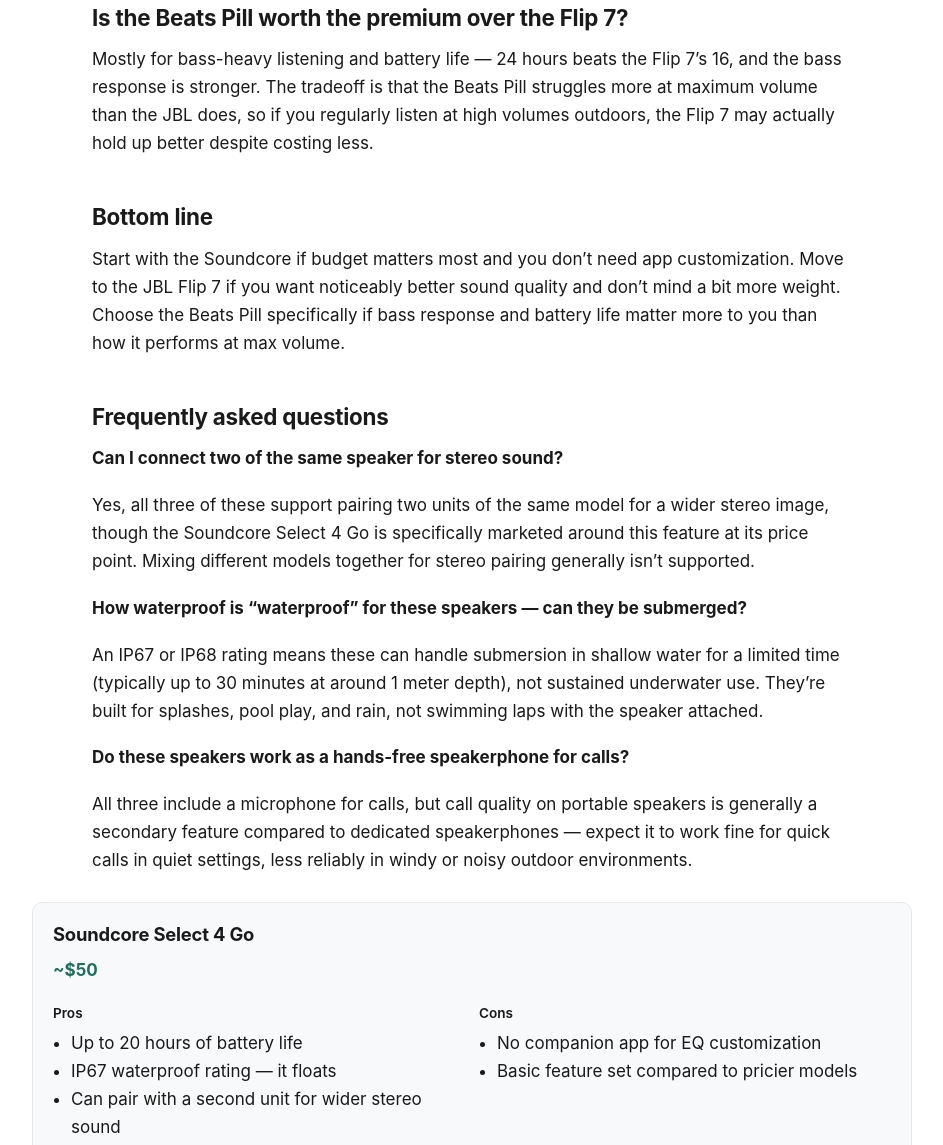
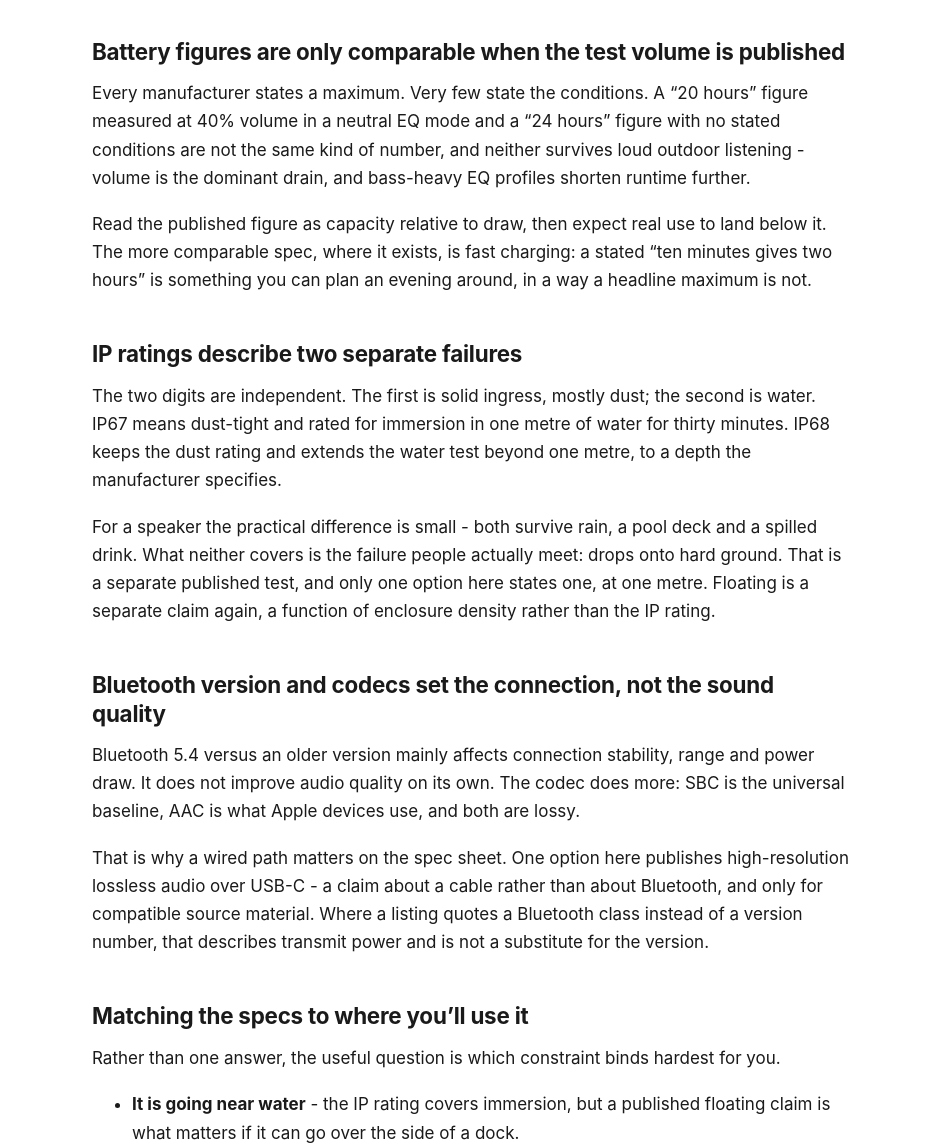
Before and after one commit to solusupport-bot/pickloot-site, an Astro site: page /blog/best-portable-bluetooth-speakers-2026 in a window 1280 px wide. Shown: the part 1655-2800 px from the top of the page, without its empty margins (168-1111 px from the left). Built offline with nearby package versions, Linux system fonts and the light colour scheme; Astro itself is replaced by a stand-in of ours.

Commit message:
convert: best-reusable-water-bottles-2026, best-portable-bluetooth-speakers-2026 to guide format

```diff
--- a/src/content/posts/best-portable-bluetooth-speakers-2026.md
+++ b/src/content/posts/best-portable-bluetooth-speakers-2026.md
@@ -1,73 +1,98 @@
 ---
-title: "Best Portable Bluetooth Speakers in 2026"
-description: "From a $50 waterproof speaker that floats to a $150 speaker with lossless audio, here's which portable Bluetooth speaker actually fits how you'll use it."
+title: "How to Choose a Portable Bluetooth Speaker in 2026"
+description: "Rated output power, battery life, IP rating, Bluetooth version and weight are the specs that separate portable speakers. Here is what each one changes."
 publishDate: 2026-07-16
+updatedDate: 2026-09-04
 category: "Tech & Gadgets"
+format: "guide"
 heroImage: "https://images.unsplash.com/photo-1608043152269-423dbba4e7e1?crop=entropy&cs=tinysrgb&fit=max&fm=jpg&ixid=M3wxMDE3MjIwfDB8MXxzZWFyY2h8Mnx8Ymx1ZXRvb3RoJTIwc3BlYWtlcnxlbnwwfDB8fHwxNzg4NDE3MTkwfDI&ixlib=rb-4.1.0&q=80&w=1080"
 heroImageAlt: "A black portable Bluetooth speaker sitting on a wooden table."
 heroImageCreditName: "Nejc Soklič"
 heroImageCreditUrl: "https://unsplash.com/@nejc_soklic?utm_source=pickloot&utm_medium=referral"
 draft: false
-products:
-  - name: "Soundcore Select 4 Go"
-    amazonUrl: "https://www.amazon.com/s?k=Soundcore+Select+4+Go+Speaker"
-    price: "~$50"
-    pros:
-      - "Up to 20 hours of battery life"
-      - "IP67 waterproof rating — it floats"
-      - "Can pair with a second unit for wider stereo sound"
-    cons:
-      - "No companion app for EQ customization"
-      - "Basic feature set compared to pricier models"
-  - name: "JBL Flip 7"
-    amazonUrl: "https://www.amazon.com/s?k=JBL+Flip+7+Speaker"
-    price: "~$130"
-    pros:
-      - "Strong, balanced audio quality across frequencies"
-      - "IP68 rated — dust and water resistant"
-      - "Companion app with EQ customization and stereo pairing"
-    cons:
-      - "Slightly heavier than more compact budget speakers"
-  - name: "Beats Pill"
-    amazonUrl: "https://www.amazon.com/s?k=Beats+Pill+Speaker"
-    price: "~$150"
-    pros:
-      - "Up to 24 hours of battery life"
-      - "Strong bass performance"
-      - "Lossless audio support via USB-C, and can charge other devices"
-    cons:
-      - "Audio quality noticeably drops at maximum volume"
-      - "Premium price for a single speaker"
+specs:
+  columns: ["Rated output power", "Published battery life", "Water/dust rating", "Bluetooth", "Published weight"]
+  options:
+    - name: "soundcore Select 4 Go"
+      tier: "Budget"
+      amazonUrl: "https://www.amazon.com/s?k=soundcore+Select+4+Go+Speaker"
+      values:
+        - "5 W"
+        - "Up to 20 hours (stated at 40% volume, Balanced EQ)"
+        - "IP67, floats"
+        - "5.4, SBC and AAC-LC"
+        - "Not published"
+      fitsWhen: "The speaker is going somewhere it might get dropped in water - soundcore publishes that it floats, which the other two do not. It is also the only one here whose battery figure comes with the test volume attached."
+    - name: "JBL Flip 7"
+      tier: "Mid-range"
+      amazonUrl: "https://www.amazon.com/s?k=JBL+Flip+7+Speaker"
+      values:
+        - "25 W RMS woofer plus 10 W RMS tweeter"
+        - "Up to 14 hours, 16 with Playtime Boost"
+        - "IP68, drop-tested to 1 m"
+        - "5.4, A2DP 1.4 / AVRCP 1.6"
+        - "0.56 kg (1.23 lb)"
+      fitsWhen: "You need volume outdoors and want the figure behind it - it is the only option here that publishes a rated output power at all, plus a separate tweeter and a 60 Hz - 20 kHz frequency response. It carries the shortest published battery life of the three."
+    - name: "Beats Pill"
+      tier: "Premium"
+      amazonUrl: "https://www.amazon.com/s?k=Beats+Pill+Speaker"
+      values:
+        - "Not published"
+        - "Up to 24 hours (10-minute charge gives up to 2 hours)"
+        - "IP67"
+        - "Class 1 (version not published)"
+        - "680 g (24 oz)"
+      fitsWhen: "You want the longest published runtime and a wired path for high-resolution lossless audio over USB-C. At 680 g it is the heaviest here by a wide margin, so it suits a bag rather than a pocket."
 ---
 
-Battery life and water resistance have become table stakes for portable Bluetooth speakers — nearly everything at this point claims both. The real differences between models now come down to audio quality under real conditions, and whether you actually need the extra features (apps, stereo pairing, lossless audio) that come with a higher price tag.
+Portable speakers have converged on one feature list: everything claims waterproofing, long battery life and app control. What manufacturers actually publish is narrower - a rated output power, a battery figure with or without its test conditions, an IP rating, a Bluetooth version and a weight. This guide covers what each of those changes, and where it stops telling you anything.
 
-## The budget pick covers the basics well
+## Rated output power is a ceiling, not a quality score
 
-The Soundcore Select 4 Go doesn't have an app or fine-tuned EQ controls, but the fundamentals — 20 hours of battery, real IP67 waterproofing, and the ability to pair two units for bigger sound — cover what most people actually want from a portable speaker. If you're buying your first Bluetooth speaker or want a beater for the pool or beach, this is a sensible starting point.
+Watts describe the electrical power the amplifier delivers, not how good the result sounds. A 5 W speaker and a 35 W speaker are not separated by a factor of seven in perceived loudness - roughly a tenfold increase in power is needed to sound about twice as loud - so the practical gap is closer to "fills a bathroom" versus "fills a patio."
 
-## Where the JBL Flip 7 earns its price
+Where the number matters is headroom. A speaker running near its ceiling distorts; one running well below it does not. Output power predicts behaviour at high volume, not how it sounds at conversational volume - which is where most listening happens.
 
-The jump to the JBL Flip 7 is mostly about audio quality — it holds up better than the budget pick across bass, mids, and highs, especially at higher volumes where cheaper speakers start to distort. The companion app's EQ customization is also a genuine feature, not just a marketing checkbox, if you like tuning sound to your preference.
+Only one of the three options here publishes a rated output power at all, and it splits the figure across a woofer and a tweeter. A two-driver design divides the frequency range between a driver built for bass and one for treble - a structural difference from a single full-range driver, visible in the spec sheet even where the wattage is not comparable across brands.
 
-## Is the Beats Pill worth the premium over the Flip 7?
+## Battery figures are only comparable when the test volume is published
 
-Mostly for bass-heavy listening and battery life — 24 hours beats the Flip 7's 16, and the bass response is stronger. The tradeoff is that the Beats Pill struggles more at maximum volume than the JBL does, so if you regularly listen at high volumes outdoors, the Flip 7 may actually hold up better despite costing less.
+Every manufacturer states a maximum. Very few state the conditions. A "20 hours" figure measured at 40% volume in a neutral EQ mode and a "24 hours" figure with no stated conditions are not the same kind of number, and neither survives loud outdoor listening - volume is the dominant drain, and bass-heavy EQ profiles shorten runtime further.
 
-## Bottom line
+Read the published figure as capacity relative to draw, then expect real use to land below it. The more comparable spec, where it exists, is fast charging: a stated "ten minutes gives two hours" is something you can plan an evening around, in a way a headline maximum is not.
 
-Start with the Soundcore if budget matters most and you don't need app customization. Move to the JBL Flip 7 if you want noticeably better sound quality and don't mind a bit more weight. Choose the Beats Pill specifically if bass response and battery life matter more to you than how it performs at max volume.
+## IP ratings describe two separate failures
+
+The two digits are independent. The first is solid ingress, mostly dust; the second is water. IP67 means dust-tight and rated for immersion in one metre of water for thirty minutes. IP68 keeps the dust rating and extends the water test beyond one metre, to a depth the manufacturer specifies.
+
+For a speaker the practical difference is small - both survive rain, a pool deck and a spilled drink. What neither covers is the failure people actually meet: drops onto hard ground. That is a separate published test, and only one option here states one, at one metre. Floating is a separate claim again, a function of enclosure density rather than the IP rating.
+
+## Bluetooth version and codecs set the connection, not the sound quality
+
+Bluetooth 5.4 versus an older version mainly affects connection stability, range and power draw. It does not improve audio quality on its own. The codec does more: SBC is the universal baseline, AAC is what Apple devices use, and both are lossy.
+
+That is why a wired path matters on the spec sheet. One option here publishes high-resolution lossless audio over USB-C - a claim about a cable rather than about Bluetooth, and only for compatible source material. Where a listing quotes a Bluetooth class instead of a version number, that describes transmit power and is not a substitute for the version.
+
+## Matching the specs to where you'll use it
+
+Rather than one answer, the useful question is which constraint binds hardest for you.
+
+- **It is going near water** - the IP rating covers immersion, but a published floating claim is what matters if it can go over the side of a dock.
+- **You listen outdoors at volume** - rated output power and driver count, because that is where distortion appears.
+- **You are away from power for days** - the published battery maximum, plus any stated fast-charge figure.
+- **You carry it in a pocket or on a strap** - published weight, which varies by more than a factor of two here.
+- **You want a wired path around lossy compression** - look for a lossless-over-USB-C line, not a Bluetooth version.
 
 ## Frequently asked questions
 
 **Can I connect two of the same speaker for stereo sound?**
 
-Yes, all three of these support pairing two units of the same model for a wider stereo image, though the Soundcore Select 4 Go is specifically marketed around this feature at its price point. Mixing different models together for stereo pairing generally isn't supported.
+Pairing two units of the same model into a stereo pair is common in this category, and both the soundcore and JBL options publish multi-speaker pairing features. Mixing different models or brands generally is not supported, so check the manufacturer's wording before buying a second unit for it.
 
-**How waterproof is "waterproof" for these speakers — can they be submerged?**
+**How waterproof is "waterproof" — can these be submerged?**
 
-An IP67 or IP68 rating means these can handle submersion in shallow water for a limited time (typically up to 30 minutes at around 1 meter depth), not sustained underwater use. They're built for splashes, pool play, and rain, not swimming laps with the speaker attached.
+IP67 is defined as immersion in one metre of fresh water for thirty minutes; IP68 extends that to a greater depth set by the manufacturer. Both are short, still-water tests, not ratings for swimming with the speaker or for pressurised jets, and neither covers salt water or chlorine over time.
 
-**Do these speakers work as a hands-free speakerphone for calls?**
+**Do these work as a hands-free speakerphone for calls?**
 
-All three include a microphone for calls, but call quality on portable speakers is generally a secondary feature compared to dedicated speakerphones — expect it to work fine for quick calls in quiet settings, less reliably in windy or noisy outdoor environments.
+Speakers in this class include a microphone, but manufacturers rarely publish a microphone specification - a reasonable signal about how central the feature is. Treat call support as a convenience rather than something you can compare between models.
--- a/src/content/posts/best-reusable-water-bottles-2026.md
+++ b/src/content/posts/best-reusable-water-bottles-2026.md
@@ -1,74 +1,98 @@
 ---
-title: "Best Reusable Water Bottles in 2026"
-description: "From a $15 durable plastic bottle to a $40 insulated stainless steel tumbler, here's which reusable water bottle actually fits how you drink water."
+title: "How to Choose a Reusable Water Bottle in 2026"
+description: "Capacity, body material, published insulation and the drinking opening are the specs that separate reusable water bottles. Here is how to read each one."
 publishDate: 2026-07-13
+updatedDate: 2026-09-04
 category: "Home & Lifestyle"
+format: "guide"
 heroImage: "https://images.unsplash.com/photo-1664714628878-9d2aa898b9e3?crop=entropy&cs=tinysrgb&fit=max&fm=jpg&q=80&w=1080"
 heroImageAlt: "A white reusable water bottle with a black cap."
 heroImageCreditName: "personalgraphic.com"
 heroImageCreditUrl: "https://unsplash.com/@personal_graphic?utm_source=pickloot&utm_medium=referral"
 draft: false
-products:
-  - name: "Nalgene Sustain Tritan BPA-Free (32 oz.)"
-    amazonUrl: "https://www.amazon.com/s?k=Nalgene+Sustain+Tritan+32+oz"
-    price: "~$15"
-    pros:
-      - "Large 32 oz capacity for the price"
-      - "Extremely durable Tritan plastic construction"
-      - "Lightweight compared to insulated metal bottles"
-    cons:
-      - "Not insulated — drinks won't stay cold for hours"
-      - "Wide mouth can be prone to spills if you're not careful"
-  - name: "Owala FreeSip Water Bottle with Straw (24 oz.)"
-    amazonUrl: "https://www.amazon.com/s?k=Owala+FreeSip+Water+Bottle+24+oz"
-    price: "~$30"
-    pros:
-      - "Combines a straw and a push-button spout in one lid"
-      - "Insulated stainless steel keeps drinks cold"
-      - "Popular for a reason — genuinely easy to sip from one-handed"
-    cons:
-      - "Straw component needs more frequent cleaning than a simple lid"
-      - "Not as large a capacity as some competitors"
-  - name: "Hydro Flask Standard Flex Cap (24 oz.)"
-    amazonUrl: "https://www.amazon.com/s?k=Hydro+Flask+Standard+Flex+Cap+24+oz"
-    price: "~$40"
-    pros:
-      - "Double-wall vacuum insulation keeps drinks cold up to 24 hours"
-      - "Dishwasher-safe and backed by a lifetime limited warranty"
-      - "Wide range of cap styles and colors available"
-    cons:
-      - "Most expensive option here"
-      - "Empty bottle is heavier than uninsulated alternatives"
+specs:
+  columns: ["Capacity", "Body material", "Published insulation", "Drinking opening", "Published weight"]
+  options:
+    - name: "Nalgene Sustain Wide Mouth 32 oz"
+      tier: "Budget"
+      amazonUrl: "https://www.amazon.com/s?k=Nalgene+Sustain+Wide+Mouth+32+oz"
+      values:
+        - "32 oz"
+        - "Tritan Renew copolyester, BPA/BPS-free"
+        - "None - single-wall, uninsulated"
+        - "Wide mouth screw cap, 2.5 in (63 mm) cap"
+        - "6.25 oz (177 g)"
+      fitsWhen: "You are carrying the most volume for the least weight and drinking at room temperature anyway. It is the only one of the three whose mouth is published as wide enough for ice cubes and most filtration devices."
+    - name: "Owala FreeSip 24 oz Stainless Steel"
+      tier: "Mid-range"
+      amazonUrl: "https://www.amazon.com/s?k=Owala+FreeSip+Stainless+Steel+24+oz"
+      values:
+        - "24 oz"
+        - "Triple-layer vacuum-insulated stainless steel"
+        - "Cold up to 24 hours (hot retention not published)"
+        - "Built-in straw plus wide-mouth swig spout in one lid"
+        - "Not published"
+      fitsWhen: "You drink one-handed while doing something else and do not want to unscrew a cap each time. Owala publishes hand-washing guidance for the body, so it suits someone willing to wash rather than load it."
+    - name: "Hydro Flask 24 oz Standard Mouth with Flex Cap"
+      tier: "Premium"
+      amazonUrl: "https://www.amazon.com/s?k=Hydro+Flask+24+oz+Standard+Mouth+Flex+Cap"
+      values:
+        - "24 oz"
+        - "Double-wall stainless steel"
+        - "TempShield: cold up to 24 hours, hot up to 12 hours"
+        - "Standard mouth, Flex Cap with carry strap"
+        - "0.83 lb (13.3 oz)"
+      fitsWhen: "You want the same bottle to carry coffee in the morning and iced water in the afternoon - it is the only one here with a published hot-retention figure. Its 2.85 in diameter is also published as cupholder-compatible."
 ---
 
-The reusable water bottle market has three real categories that matter: uninsulated plastic (light, cheap, no cold retention), insulated steel with a straw or hybrid lid (convenient sipping, moderate cold retention), and premium insulated steel (best cold retention, priced accordingly). We picked one representative bottle from each.
+On a shelf, reusable bottles differ mainly in colour. The published specs tell a different story: one is a single-wall plastic container, one a vacuum flask with a mechanical lid, one a vacuum flask rated for hot liquids. Four specs account for nearly all of the daily difference - capacity, body material, insulation retention and the shape of the opening you drink through.
 
-## When uninsulated plastic is actually the right choice
+## Capacity is a weight decision as much as a volume one
 
-The Nalgene doesn't keep drinks cold, but it's significantly lighter than any insulated metal bottle and holds more volume for the price. If you're mostly drinking room-temperature water throughout the day rather than trying to keep something cold for hours, there's no real reason to pay more for insulation you won't use.
+The ounce figure reads as "how many refills do I avoid," but that only holds if you are willing to carry the filled bottle. A 32 oz bottle in a bag is close to two pounds when full, against about one and a quarter pounds for a filled 24 oz steel bottle.
 
-## Why the Owala FreeSip has become so popular
+That trade runs opposite to how the specs first read. The largest bottle here is also the lightest when empty, because it is uninsulated plastic; the two steel bottles hold less and start heavier. If your constraint is a bag that is already full, 24 oz plus a refill point usually wins over 32 oz carried all day.
 
-The FreeSip's real innovation isn't insulation — plenty of bottles are insulated — it's the dual-lid design that lets you either sip through a straw or drink from a push-button spout without switching bottles. That flexibility is why it shows up so often as a daily-carry recommendation despite a fairly standard capacity.
+## Insulation is the spec that decides what you can put in it
 
-## Is the Hydro Flask worth $10 more than the Owala?
+Vacuum insulation is a yes-or-no feature, not a gradient: either there is a sealed gap between two walls or there is not. Both steel bottles here publish the same cold figure - up to 24 hours - so cold retention is not what separates them.
 
-Mostly for cold retention — the Hydro Flask's insulation genuinely outperforms most competitors, keeping drinks cold up to 24 hours versus the shorter window on cheaper insulated bottles. If you're filling it with ice in the morning and want it still cold at the end of a full workday, that difference is real and noticeable.
+The separation is at the hot end. Only one of the three publishes a hot-retention figure at all, and that matters more than it looks: a lid with a straw or a soft spout is generally not rated for hot liquids, so an insulated bottle with a straw lid is still a cold-drinks bottle in practice. If you want one vessel for tea and for iced water, the published hot figure is the spec to check, not the cold one.
 
-## Bottom line
+An uninsulated bottle is not failing this spec. It reaches room temperature in an hour or two, which is what most people are drinking anyway.
 
-Choose the Nalgene if you mainly want a large, light, affordable bottle and don't need cold retention. Choose the Owala if easy one-handed sipping matters most to your daily routine. Choose the Hydro Flask if keeping drinks cold for a full day, every day, is worth the extra cost to you.
+## Body material sets cleaning, taste and how it survives being dropped
+
+Tritan copolyester is light, transparent, and published as dishwasher-safe and BPA/BPS-free. It also scratches, and a scratched plastic interior is harder to get properly clean than a steel one.
+
+Steel does not scratch the same way and does not hold flavour, but it is opaque, so residue is easier to miss. Manufacturer care instructions diverge here more than the marketing does - one steel bottle in this table is published as dishwasher-safe, while the other recommends hand-washing the body. If your routine is "everything goes in the dishwasher," that published line is a real constraint.
+
+## The drinking opening is the spec you interact with most
+
+This is the least technical spec and the one you notice every day. A wide screw mouth is the easiest to fill, to add ice to and to clean by hand, and the hardest to drink from while moving - it needs two hands and it spills. A straw or push-button spout is the reverse: one-handed, no tipping, and more parts that need a brush.
+
+The number worth checking is the mouth diameter, because it decides whether ice cubes and filter inserts fit. It also predicts cleaning effort: every moving part in a lid is another surface that stays damp between uses.
+
+## Matching the specs to your bag
+
+Rather than one answer, the useful question is which constraint binds hardest.
+
+- **You refill from a tap and drink at room temperature** - capacity and empty weight are the specs that matter; insulation is paying for something you will not use.
+- **You want ice to survive a workday** - any published 24-hour cold figure covers it, so decide on the lid instead.
+- **You want one bottle for hot and cold** - the published hot-retention figure is the filter, and it rules out straw lids.
+- **You drink one-handed, in a car or at a desk** - the opening decides this, and a published cupholder-compatible diameter is worth checking.
+- **You will not hand-wash anything** - read the maker's care line; steel does not automatically mean dishwasher-safe.
 
 ## Frequently asked questions
 
 **Do insulated bottles actually make a noticeable difference, or is it mostly marketing?**
 
-The difference is real and measurable — a properly insulated bottle like the Hydro Flask can keep ice intact for most of a day, while an uninsulated bottle like the Nalgene will match room temperature within an hour or two in warm conditions. Whether that matters depends entirely on whether you're drinking cold beverages or just need hydration access.
+The difference is structural rather than incremental - a vacuum-insulated bottle publishes cold retention around 24 hours, while an uninsulated bottle reaches ambient temperature within an hour or two in a warm room. Whether that is worth the added weight depends on whether you drink your water cold or simply drink it.
 
-**How often should I clean a bottle with a straw lid?**
+**How often should a bottle with a straw lid be cleaned?**
 
-Straw components should be cleaned more frequently than a simple screw-top lid — ideally with a bottle brush or straw-specific cleaning tool every few days with regular use — since moisture sits inside the straw and can develop buildup faster than an open-mouth bottle would.
+More often than a plain screw cap, because the inside of a straw stays damp between uses and is not reachable with a normal sponge. Manufacturers of straw lids generally supply or recommend a narrow brush for the straw itself, and specify which parts may be disassembled for the dishwasher.
 
 **Can these go in the dishwasher?**
 
-The Hydro Flask and Nalgene are both dishwasher-safe on the top rack. The Owala FreeSip's straw component should generally be hand-washed or disassembled for the dishwasher, since the small mechanical parts in the flip lid don't always hold up as well to repeated dishwasher cycles as a simple screw cap does.
+Not uniformly, which is why it is worth reading the care line rather than the material. In this table, the Tritan bottle and the Hydro Flask are both published as dishwasher-safe, while Owala states the lids are top-rack safe and straws can go in the silverware bin but recommends hand-washing the bottle body to preserve the finish.
```
